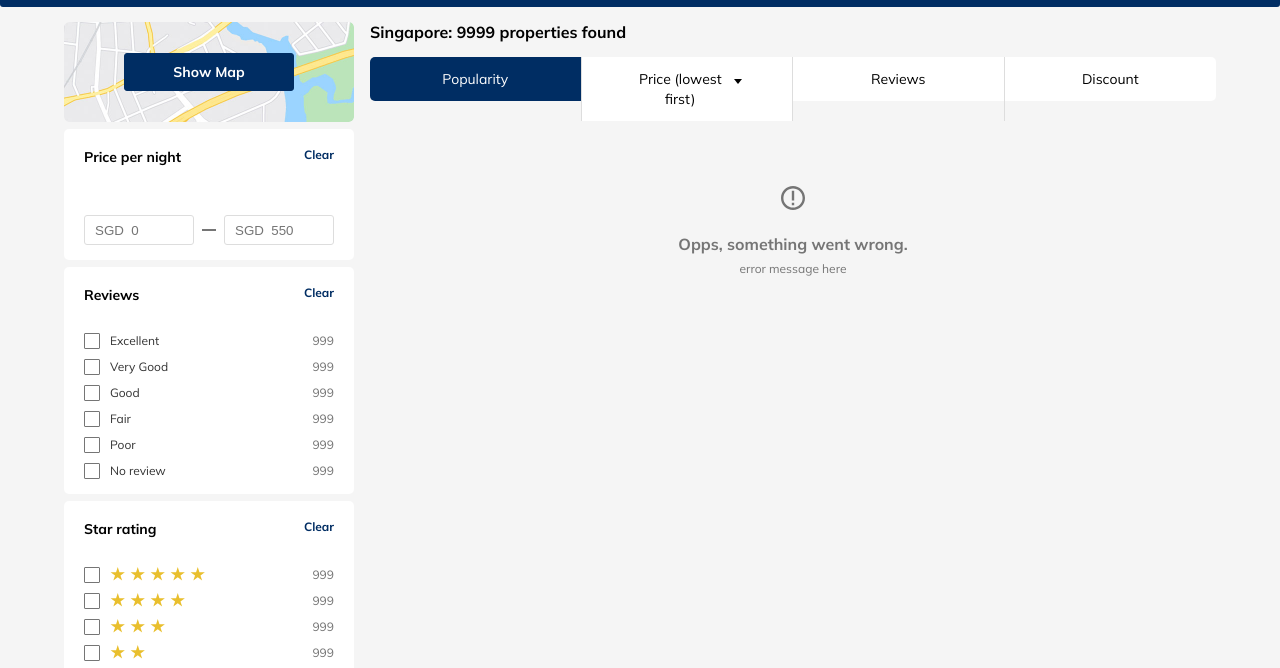
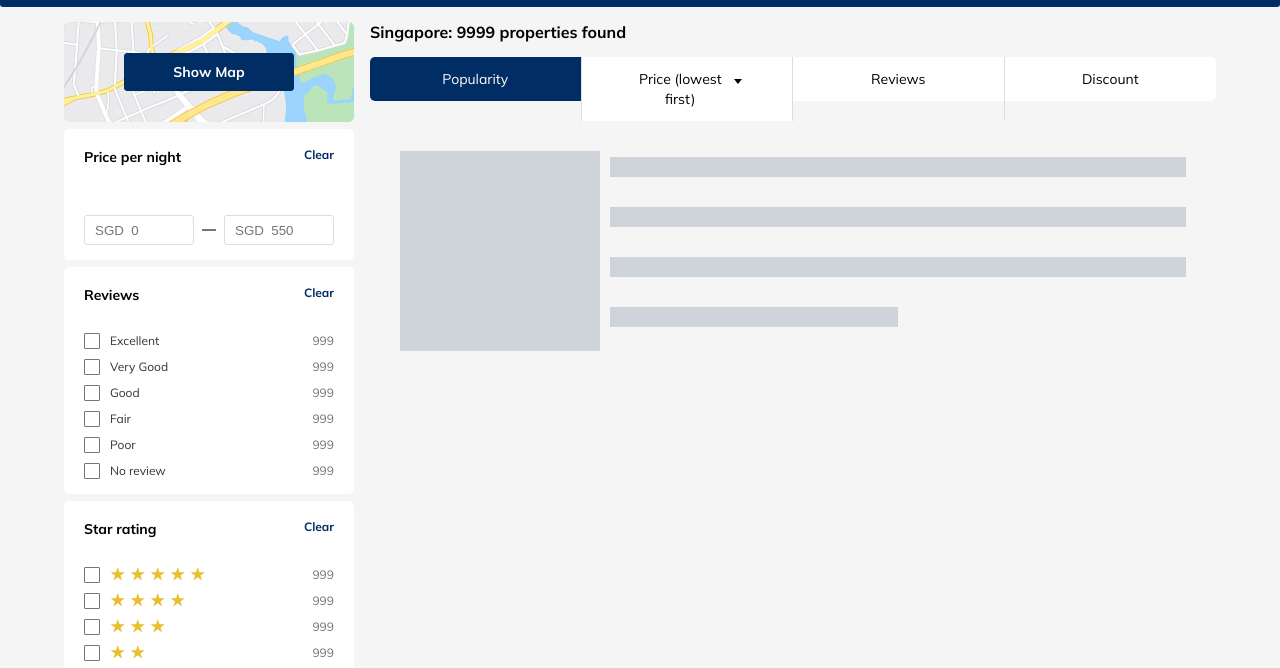
Before and after one commit to Adebesin-Cell/cloud-travel, a plain HTML site: page index.html in a window 1280 px wide. Shown: the part 123-791 px from the top of the page. Drawn offline with Linux system fonts and the light colour scheme.

Commit message:
updating UI

```diff
--- a/index.html
+++ b/index.html
@@ -2454,7 +2454,7 @@
                 </div>
                 <!-- error state after search desktop -->
 
-                <div class="error">
+                <div class="error error--hidden">
                   <div class="error__icon">
                     <svg
                       width="20"
@@ -2471,6 +2471,18 @@
                   </div>
                   <p class="error__text">Opps, something went wrong.</p>
                   <p class="error__message">error message here</p>
+                </div>
+                <!-- loading animation (add u-loading-hidden to hide it) -->
+                <div class="ph-item">
+                  <div class="ph-col-12 u-flex-row">
+                    <div class="ph-picture u-picture-sm"></div>
+                    <div class="ph-row u-flex-grow">
+                      <div class="ph-col-12 big"></div>
+                      <div class="ph-col-12 big"></div>
+                      <div class="ph-col-12 big"></div>
+                      <div class="ph-col-6 big"></div>
+                    </div>
+                  </div>
                 </div>
               </div>
               <div class="view__footer">
--- /dev/null
+++ b/scss/base/_animation.scss
@@ -0,0 +1,141 @@
+/**
+ * placeholder-loading v0.5.0
+ * Author: Zalog (https://www.zalog.ro/)
+ * License: MIT
+ **/
+.ph-item {
+  position: relative;
+  display: flex;
+  flex-wrap: wrap;
+  margin-bottom: 30px;
+  padding: 30px 15px 15px 15px;
+  overflow: hidden;
+  direction: ltr;
+  border-radius: 2px;
+}
+
+.ph-item,
+.ph-item *,
+.ph-item ::after,
+.ph-item ::before {
+  box-sizing: border-box;
+}
+.ph-item::before {
+  position: absolute;
+  top: 0;
+  right: 0;
+  bottom: 0;
+  left: 50%;
+  z-index: 1;
+  width: 500%;
+  margin-left: -250%;
+  background: linear-gradient(
+      to right,
+      rgba(255, 255, 255, 0) 46%,
+      rgba(255, 255, 255, 0.35) 50%,
+      rgba(255, 255, 255, 0) 54%
+    )
+    50% 50%;
+  -webkit-animation: phAnimation 0.8s linear infinite;
+  animation: phAnimation 0.8s linear infinite;
+  content: " ";
+  pointer-events: none;
+}
+.ph-item > * {
+  display: flex;
+  flex: 1 1 auto;
+  flex-flow: column;
+  margin-bottom: 15px;
+  padding-right: 15px;
+  padding-left: 15px;
+}
+
+.ph-row {
+  display: flex;
+  flex-wrap: wrap;
+  margin-top: -7.5px;
+}
+.ph-row div {
+  height: 10px;
+  margin-top: 5.5px;
+  background-color: #ced4da;
+}
+.ph-row .big,
+.ph-row.big div {
+  height: 20px;
+}
+.ph-row .empty {
+  background-color: rgba(255, 255, 255, 0);
+}
+
+.ph-col-2 {
+  flex: 0 0 16.6666666667%;
+}
+
+.ph-col-4 {
+  flex: 0 0 33.3333333333%;
+}
+
+.ph-col-6 {
+  flex: 0 0 50%;
+}
+
+.ph-col-8 {
+  flex: 0 0 66.6666666667%;
+}
+
+.ph-col-10 {
+  flex: 0 0 83.3333333333%;
+}
+
+.ph-col-12 {
+  flex: 0 0 100%;
+}
+
+[class*="ph-col"] {
+  direction: ltr;
+}
+[class*="ph-col"] > * + .ph-row {
+  margin-top: 0;
+}
+[class*="ph-col"] > * + * {
+  margin-top: 7.5px;
+}
+
+.ph-avatar {
+  position: relative;
+  width: 100%;
+  min-width: 60px;
+  overflow: hidden;
+  background-color: #ced4da;
+  border-radius: 50%;
+}
+.ph-avatar::before {
+  display: block;
+  padding-top: 100%;
+  content: " ";
+}
+
+.ph-picture {
+  width: 100%;
+  height: 120px;
+  background-color: #ced4da;
+}
+
+@-webkit-keyframes phAnimation {
+  0% {
+    transform: translate3d(-30%, 0, 0);
+  }
+  100% {
+    transform: translate3d(30%, 0, 0);
+  }
+}
+
+@keyframes phAnimation {
+  0% {
+    transform: translate3d(-30%, 0, 0);
+  }
+  100% {
+    transform: translate3d(30%, 0, 0);
+  }
+}
--- a/scss/base/_utilities.scss
+++ b/scss/base/_utilities.scss
@@ -0,0 +1,19 @@
+.u-flex-grow {
+  gap: 0 !important;
+  flex-grow: 1;
+}
+
+.u-flex-row {
+  display: flex;
+  flex-direction: row;
+  gap: 10px;
+}
+
+.u-picture-sm {
+  width: 200px;
+  height: 200px;
+}
+
+.u-loading-hidden {
+  display: none;
+}
--- a/scss/pages/home.scss
+++ b/scss/pages/home.scss
@@ -2,6 +2,7 @@
 @import "../abstracts/mixins";
 
 @import "../base/base";
+@import "../base/animation";
 @import "../base/typography";
 @import "../base/utilities";
 
@@ -312,6 +313,7 @@
   &__view {
     flex-grow: 1;
     flex-shrink: 0;
+    position: relative;
   }
 
   &__map {
```
Also changed, not shown: css/home.css, 1 other file.
